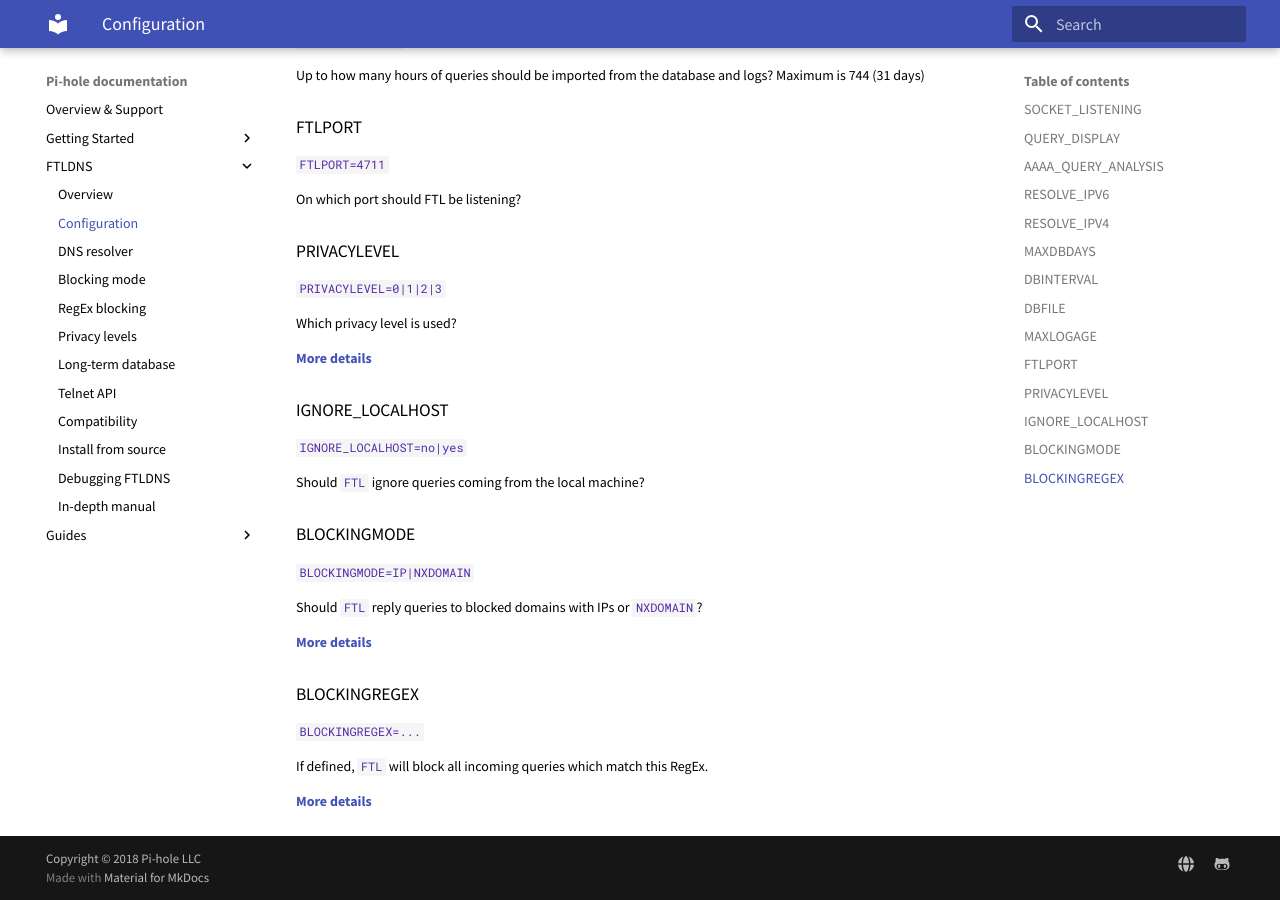
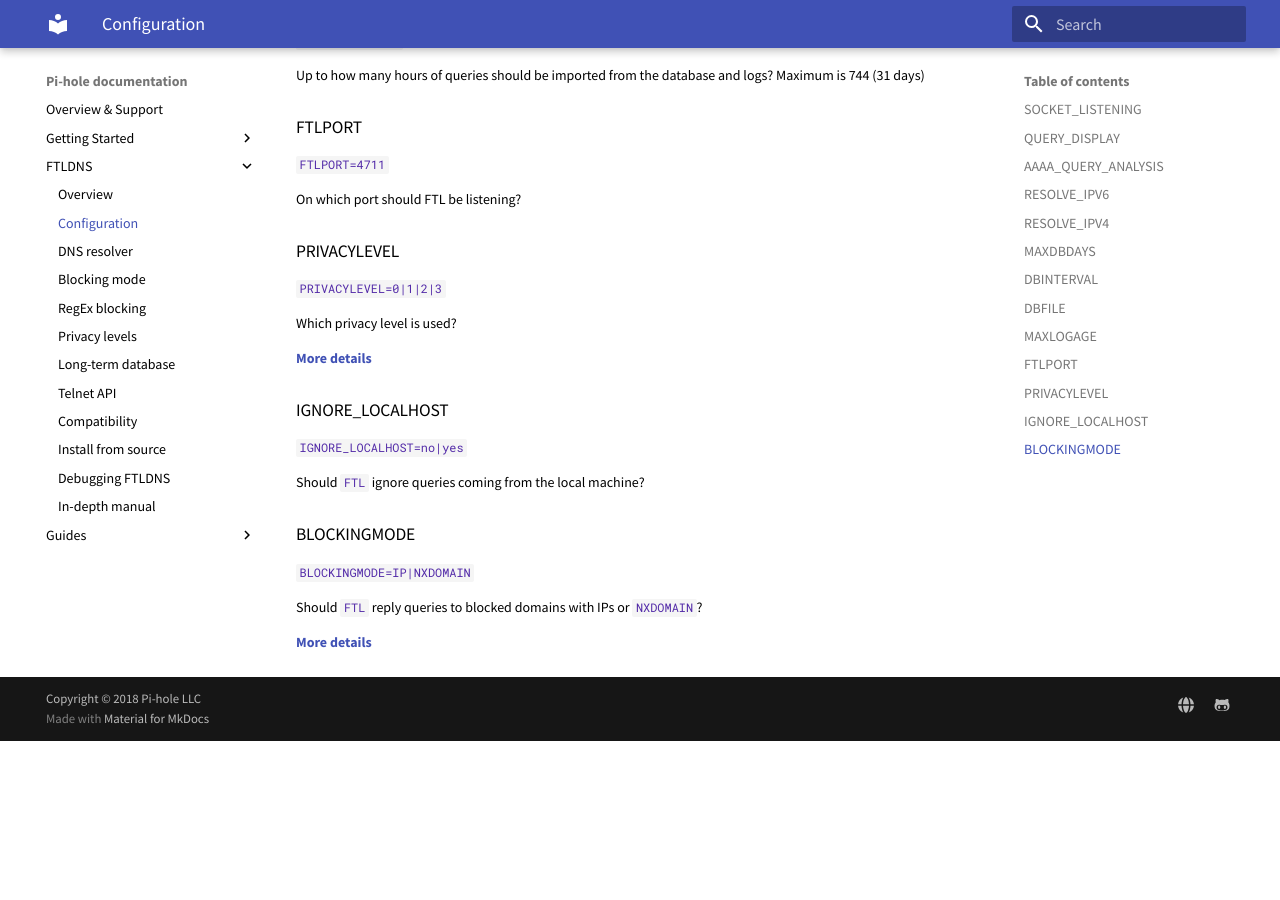
Before and after one commit to pi-hole/docs, an MkDocs documentation site: the page built from docs/ftldns/configfile.md, in a window 1280 px wide and 900 px high, scrolled down 1384 px. Built offline with MkDocs 1.6.1 and Material for MkDocs 9.7.7, drawn with Linux system fonts in a browser that asks for light colours; old or Windows-style settings are respelled for this version of MkDocs; after the commit the page ends 2125 px from its top, so only the background shows below that.

Commit message:
Change documentation as we're not using BLOCKINGREGEX any longer when https://github.com/pi-hole/FTL/pull/288 is merged)
Signed-off-by: DL6ER <dl6er@dl6er.de>

````diff
--- a/docs/ftldns/configfile.md
+++ b/docs/ftldns/configfile.md
@@ -78,11 +78,4 @@
 
 **[More details](blockingmode.md)**
 
-### BLOCKINGREGEX
-`BLOCKINGREGEX=...`
-
-If defined, `FTL` will block all incoming queries which match this RegEx.
-
-**[More details](regex.md)**
-
 {!abbreviations.md!}
--- a/docs/ftldns/regex.md
+++ b/docs/ftldns/regex.md
@@ -4,11 +4,7 @@
 Our implementation is computationally inexpensive as each domain is only checked once for a match (if you query `google.com`, it will be checked against your RegEx. Any subsequent query to the same domain will not be checked again until you restart `pihole-FTL`).
 
 ## How to use regular expressions for blocking
-Add a line
-```
-BLOCKINGREGEX=^abc$
-```
-in your `/etc/pihole/pihole-FTL.conf` and restart `pihole-FTL`. **Note: this is subject to change (we plan to support a list of regular expressions for blocking in the near future).**
+*FTL*DNS reads in regular expression filters from `/etc/pihole/regex.list` (one expression per line).
 
 ## Pi-hole regular expressions tutorial
 We provide a short but thorough introduction to our regular expressions implementation. This may come in handy if you are designing blocking rules (see also our cheat sheet below!). In our implementation, all characters match themselves except for the following special characters: `.[{}()\*+?|^$`. If you want to match those, you need to escape them like `\.` for a literal period, but no rule without exception (see character groups below for further details).
````
